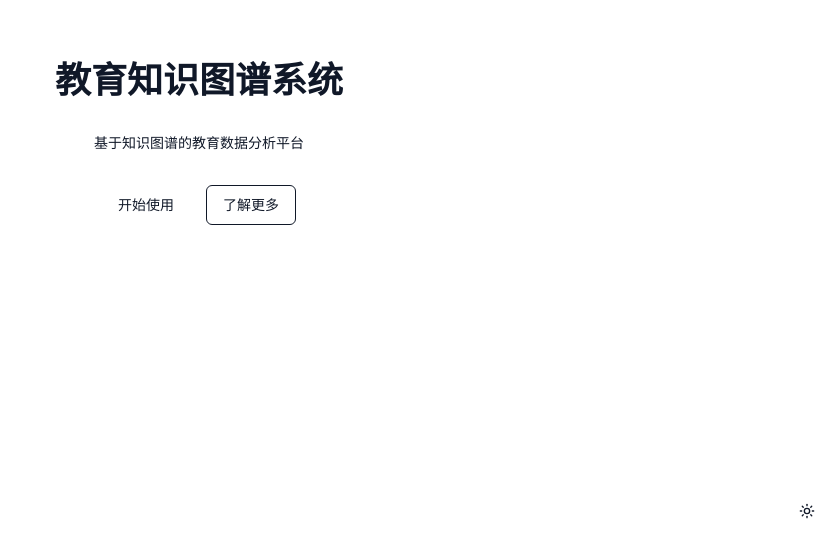
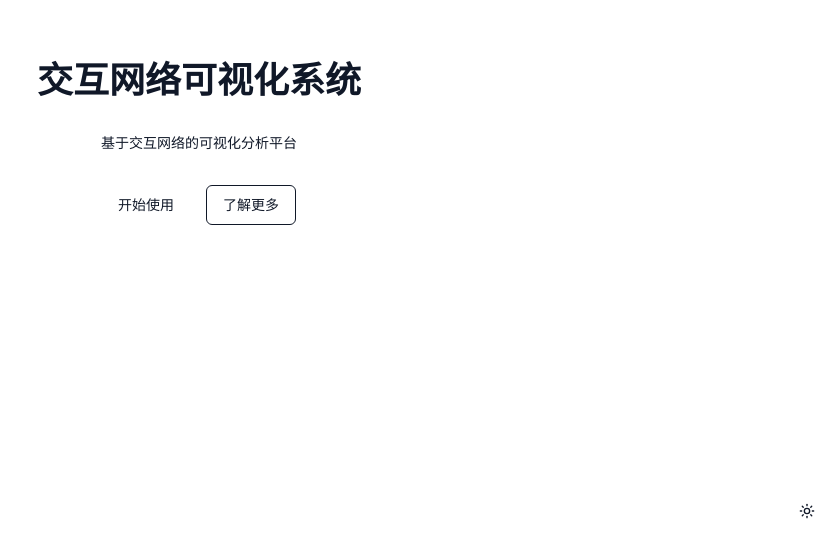
Before and after one commit to BoringLink/CodingPlatformNetwork, a Next.js app in the folder frontend/: page / in a window 1280 px wide. Shown: the part 257-800 px from the top of the page, without its empty margins (441-1280 px from the left). Built offline with nearby package versions, Linux system fonts and the light colour scheme.

Commit message:
feat: 更新系统名称和描述为交互网络可视化
将系统名称和描述从"教育知识图谱系统"更改为"交互网络可视化系统"
优化图谱可视化组件，隐藏孤立节点并改进高亮逻辑

```diff
--- a/frontend/app/graph/[[...params]]/page.tsx
+++ b/frontend/app/graph/[[...params]]/page.tsx
@@ -153,7 +153,7 @@ export default function GraphPage() {
       {/* Header */}
       <header className="p-4 border-b bg-white dark:bg-gray-900">
         <div className="flex items-center justify-between">
-          <h1 className="text-2xl font-bold md:text-3xl">教育知识图谱可视化</h1>
+          <h1 className="text-2xl font-bold md:text-3xl">交互网络可视化</h1>
           <div className="flex gap-2 items-center flex-wrap">
             {/* 图谱统计信息 */}
             {visualizationData && (
--- a/frontend/app/layout.tsx
+++ b/frontend/app/layout.tsx
@@ -4,8 +4,8 @@ import { QueryProvider } from "@/components/providers/query-provider";
 import { ThemeToggle } from "@/components/ui/theme-toggle";
 
 export const metadata: Metadata = {
-  title: "教育知识图谱系统",
-  description: "基于知识图谱的教育数据分析平台",
+  title: "交互网络可视化系统",
+  description: "基于交互网络的可视化分析平台",
 };
 
 export default function RootLayout({
--- a/frontend/app/page.tsx
+++ b/frontend/app/page.tsx
@@ -6,10 +6,10 @@ export default function Home() {
     <div className="flex min-h-screen flex-col items-center justify-center p-24">
       <div className="z-10 w-full max-w-5xl items-center justify-between font-mono text-sm">
         <h1 className="text-4xl font-bold mb-8 text-center">
-          教育知识图谱系统
+          交互网络可视化系统
         </h1>
         <p className="text-center text-muted-foreground mb-8">
-          基于知识图谱的教育数据分析平台
+          基于交互网络的可视化分析平台
         </p>
         <div className="flex gap-4 justify-center">
           <Button asChild>
--- a/frontend/components/graph-visualization.tsx
+++ b/frontend/components/graph-visualization.tsx
@@ -171,7 +171,8 @@ export const GraphVisualization = ({
           "background-color": "#3b82f6",
         },
       },
-      { selector: "edge",
+      {
+        selector: "edge",
         style: {
           width: (ele: NodeSingular | EdgeSingular) => {
             // 基于权重的动态宽度调整，使用对数缩放
@@ -194,7 +195,8 @@ export const GraphVisualization = ({
         selector: "node.highlighted",
         style: { "border-width": 4, "border-color": "#10b981", opacity: 1 },
       },
-      { selector: "edge.highlighted",
+      {
+        selector: "edge.highlighted",
         style: {
           "line-color": "#10b981",
           "target-arrow-color": "#10b981",
@@ -306,6 +308,11 @@ export const GraphVisualization = ({
     try {
       // 只有当cy实例有元素时才执行batch操作
       if (cy.elements().length > 0) {
+        const isolated = cy
+          .nodes()
+          .filter((node) => node.connectedEdges().length === 0);
+        isolated.style({ display: "none" });
+
         cy.batch(() => {
           // 安全地取消选择所有节点
           const allNodes = cy.nodes();
@@ -346,9 +353,10 @@ export const GraphVisualization = ({
                     const sourceId = edge.source()?.id();
                     const targetId = edge.target()?.id();
                     if (
-                      sourceId && targetId &&
+                      sourceId &&
+                      targetId &&
                       (highlightedNodeIds.includes(sourceId) ||
-                      highlightedNodeIds.includes(targetId))
+                        highlightedNodeIds.includes(targetId))
                     ) {
                       edge.addClass("highlighted");
                     }
@@ -360,7 +368,10 @@ export const GraphVisualization = ({
             // 安全地添加淡化效果
             const allElements = cy.elements();
             if (allElements.length > 0) {
-              allElements.not(".highlighted").not(":selected").addClass("faded");
+              allElements
+                .not(".highlighted")
+                .not(":selected")
+                .addClass("faded");
             }
           }
         });
```
